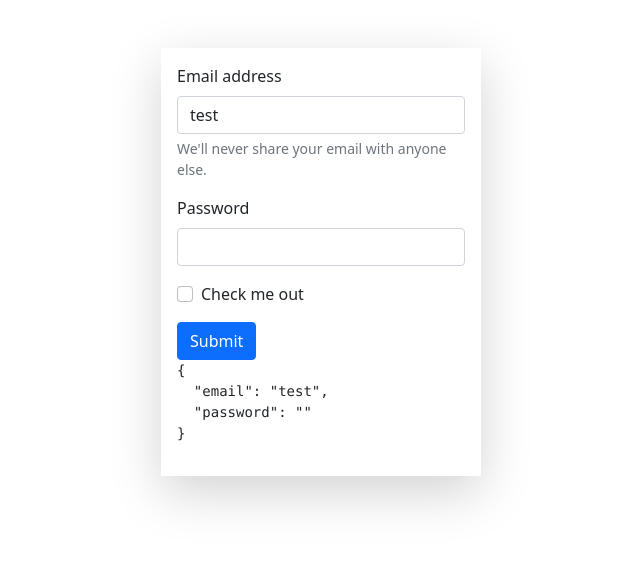
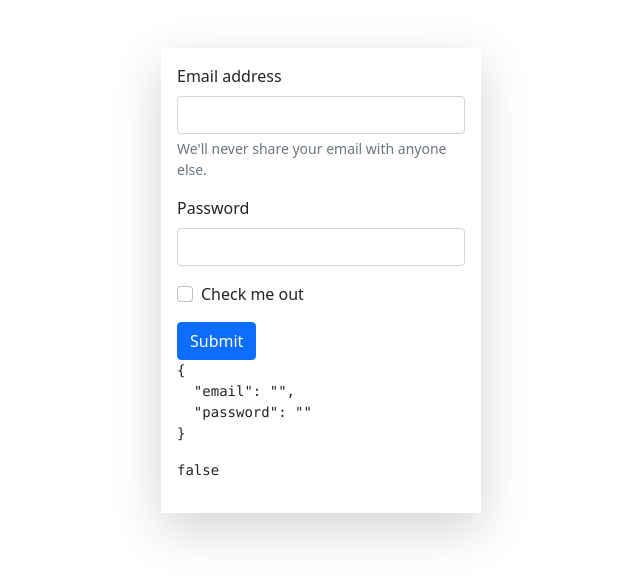
Before and after one commit to MeMeMax/angular-workshop2021, an Angular app: page /login in a window 1280 px wide. Shown: the top 582 px of the page, without its empty margins (319-959 px from the left). Built offline with nearby package versions, Linux system fonts and the light colour scheme.

Commit message:
change templatedriven forms to reactive forms

```diff
--- a/src/app/auth/auth.module.ts
+++ b/src/app/auth/auth.module.ts
@@ -1,12 +1,12 @@
 import { NgModule } from '@angular/core';
 import { CommonModule } from '@angular/common';
-import { FormsModule } from '@angular/forms';
+import { ReactiveFormsModule } from '@angular/forms';
 
 import { AuthRoutingModule } from './auth-routing.module';
 import { LoginComponent } from './components/login/login.component';
 
 @NgModule({
   declarations: [LoginComponent],
-  imports: [CommonModule, AuthRoutingModule, FormsModule]
+  imports: [CommonModule, AuthRoutingModule, ReactiveFormsModule]
 })
 export class AuthModule {}
--- a/src/app/auth/components/login/login.component.html
+++ b/src/app/auth/components/login/login.component.html
@@ -1,6 +1,6 @@
 <div class="d-flex justify-content-center mt-5">
   <div class="w-25 shadow-lg p-3">
-    <form>
+    <form [formGroup]="form">
       <div class="mb-3">
         <label for="exampleInputEmail1" class="form-label">Email address</label>
         <input
@@ -9,13 +9,13 @@
           id="exampleInputEmail1"
           aria-describedby="emailHelp"
           name="email"
-          [(ngModel)]="form.email"
+          formControlName="email"
         />
         <div id="emailHelp" class="form-text">We'll never share your email with anyone else.</div>
       </div>
       <div class="mb-3">
         <label for="exampleInputPassword1" class="form-label">Password</label>
-        <input type="password" class="form-control" id="exampleInputPassword1" name="password" [(ngModel)]="form.password" />
+        <input type="password" class="form-control" id="exampleInputPassword1" name="password" formControlName="password" />
       </div>
       <div class="mb-3 form-check">
         <input type="checkbox" class="form-check-input" id="exampleCheck1" />
@@ -24,6 +24,7 @@
       <button type="submit" class="btn btn-primary" (click)="submit()">Submit</button>
     </form>
 
-    <pre>{{ form | json }}</pre>
+    <pre>{{ form.getRawValue() | json }}</pre>
+    <pre>{{ form.valid }}</pre>
   </div>
 </div>
--- a/src/app/auth/components/login/login.component.ts
+++ b/src/app/auth/components/login/login.component.ts
@@ -4,6 +4,7 @@
  */
 
 import { Component, OnInit } from '@angular/core';
+import { FormBuilder, FormGroup, Validators } from '@angular/forms';
 
 @Component({
   selector: 'wsp-login',
@@ -11,12 +12,21 @@ import { Component, OnInit } from '@angular/core';
   styleUrls: ['./login.component.scss']
 })
 export class LoginComponent implements OnInit {
-  form = { email: 'test', password: '' };
-  constructor() {}
+  form: FormGroup = this.fb.group({ email: ['', [Validators.required, Validators.min(5)]], password: ['', Validators.required] });
+
+  constructor(private fb: FormBuilder) {}
 
   ngOnInit(): void {}
 
+  ngAfterViewInit() {
+    this.form.controls['email'].valueChanges.subscribe((res) => {
+      console.log(res);
+    });
+  }
+
   submit() {
-    console.log(this.form);
+    if (this.form.valid) {
+      console.log(this.form.getRawValue());
+    }
   }
 }
```
